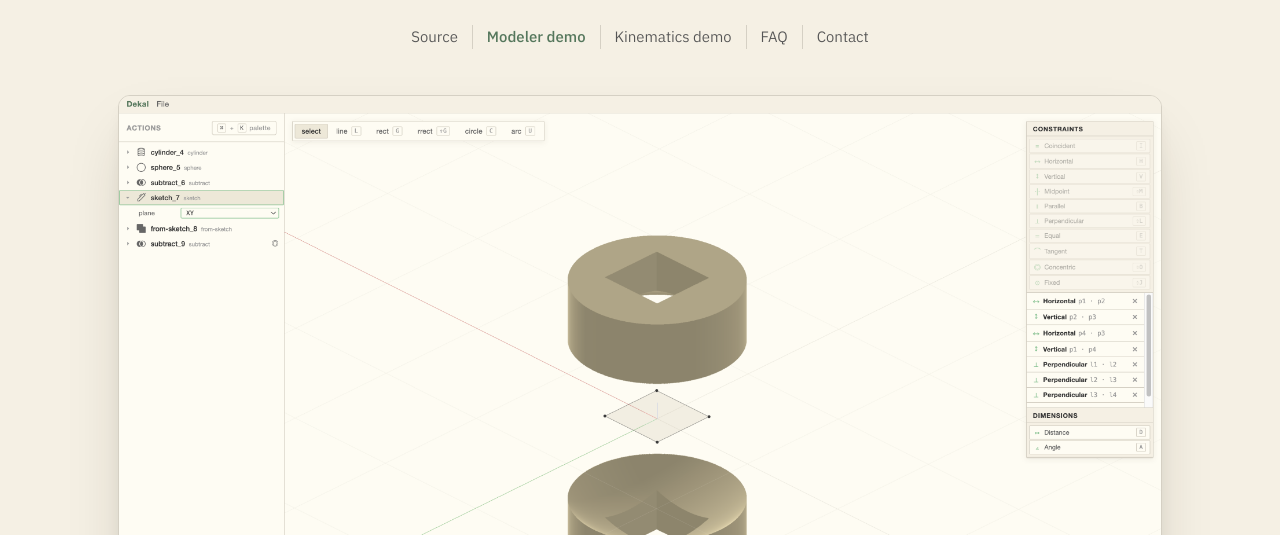
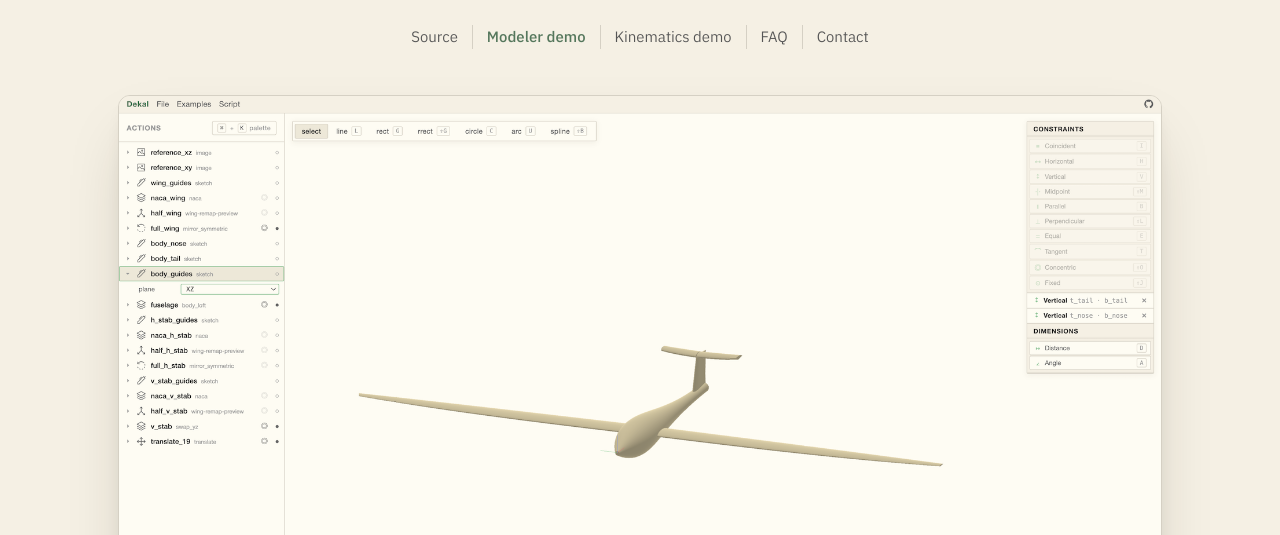
Before and after one commit to DekalCorp/dekalcorp.github.io, a website built with Vite: page index.html in a window 1280 px wide. Shown: the part 265-800 px from the top of the page. Built offline with nearby package versions, Linux system fonts and the light colour scheme.

Commit message:
update tool img

```diff
--- a/index.html
+++ b/index.html
@@ -375,7 +375,7 @@
         </header>
 
         <div class="tool-preview">
-            <img src="media/tool.png" alt="The Dekal design tool" />
+            <img src="media/tool2.png" alt="The Dekal design tool" />
         </div>
 
         <div class="container">
```
Also changed, not shown: media/tool2.png (added).
